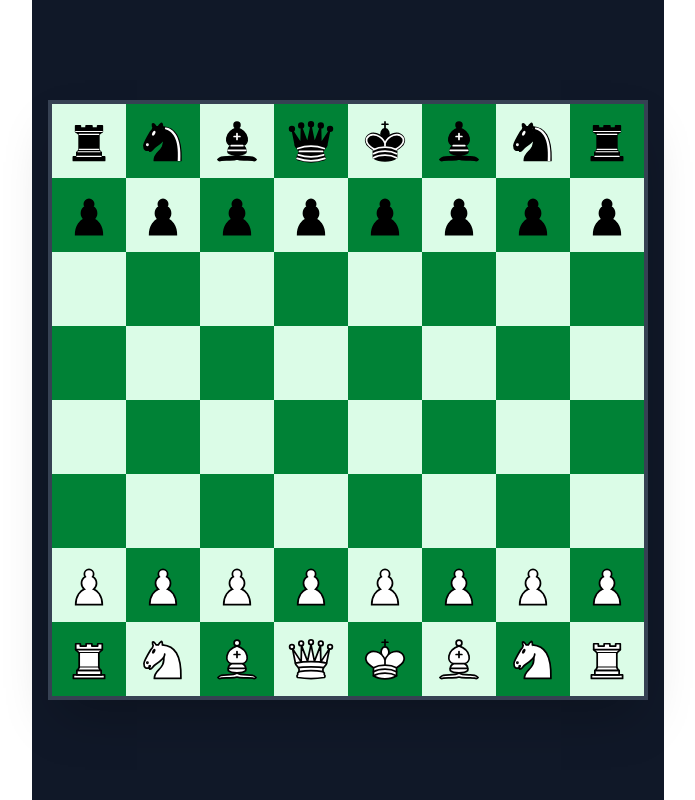
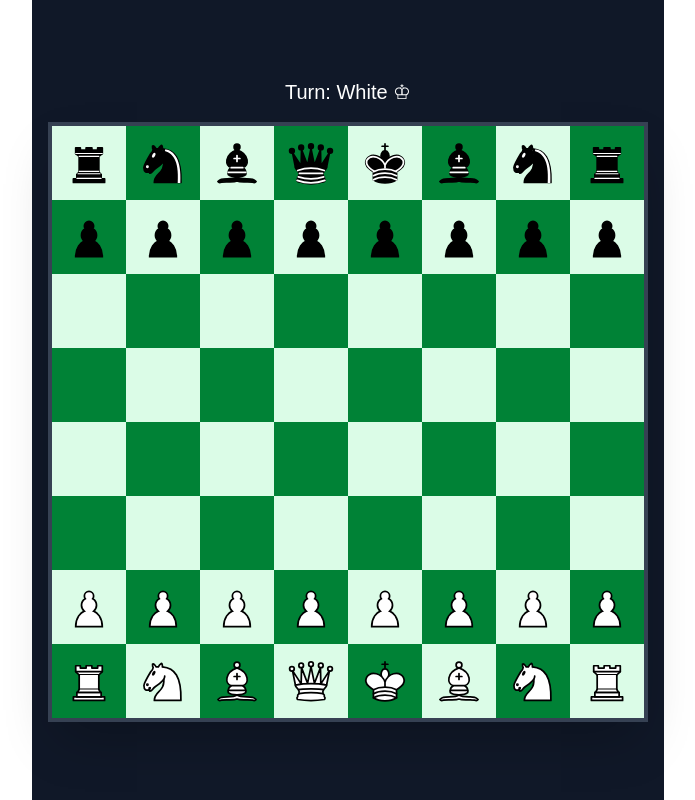
Before and after one commit to userNIGAM/chess-online, a Next.js app: page / in a window 1280 px wide. Shown: the whole page, without its empty margins (292-987 px from the left). Built offline with nearby package versions, Linux system fonts and the light colour scheme.

Commit message:
fixed piece movement and added turn wise logic

```diff
--- a/components/GameBoard.jsx
+++ b/components/GameBoard.jsx
@@ -8,62 +8,85 @@ import { getMoves } from "./utils/getMoves";
 
 export default function ChessBoard() {
   const [board, setBoard] = useState(initialBoard);
-  const [selected, setSelected] = useState(null);
+  const [currentPlayer, setCurrentPlayer] = useState("white");
+  const [moveHistory, setMoveHistory] = useState([]);
+  const [selected, setSelected] = useState(null); // [row, col]
   const [moves, setMoves] = useState([]);
 
-  // Pawn movement logic
 
-  // Handle square click
-  function handleClick(row, col) {
-    const clickedPiece = board[row][col];
+  function getPieceColor(piece) {
+  if (!piece) return null;
+  return piece[0] === "w" ? "white" : "black";
+}
 
-    //if a move square is clicked
-    const isMove = moves.some(([r, c]) => r === row && c === col
-  );
-  if (selected && isMove){
+function handleClick(row, col) {
+  const clickedPiece = board[row][col];
+
+  const isMove = moves.some(([r, c]) => r === row && c === col);
+
+  // ✅ MOVE
+  if (selected && isMove) {
     const [sRow, sCol] = selected;
-    const newBoard = board.map(r => [...r])
+    const movingPiece = board[sRow][sCol];
 
-    newBoard[row][col] = newBoard[sRow][sCol]
+    // ✅ TURN CHECK (FIXED)
+    if (getPieceColor(movingPiece) !== currentPlayer) return;
+
+    const newBoard = board.map(r => [...r]);
+
+    newBoard[row][col] = movingPiece;
     newBoard[sRow][sCol] = null;
 
     setBoard(newBoard);
-    setSelected(null)
-    setMoves([])
+    setSelected(null);
+    setMoves([]);
+
+    // ✅ SWITCH TURN
+    setCurrentPlayer(prev =>
+      prev === "white" ? "black" : "white"
+    );
 
     return;
   }
 
-  //selecting a piece
-  if(clickedPiece){
+  // ✅ SELECT
+  if (clickedPiece) {
+    // ✅ TURN CHECK (FIXED)
+    if (getPieceColor(clickedPiece) !== currentPlayer) return;
 
-    const legalMoves = getMoves(clickedPiece, board, row, col)
+    const legalMoves = getMoves(clickedPiece, board, row, col);
 
     setSelected([row, col]);
     setMoves(legalMoves);
-  } else{
-    setSelected(null);
-    setMoves([])
+    return;
   }
 
-    // if (!piece) {
-    //   setMoves([]);
-    //   return;
-    // }
-    // const legalMoves = getMoves(piece, board, row, col);
-  }
+  // RESET
+  setSelected(null);
+  setMoves([]);
+}
 
   return (
     <div className="flex flex-col items-center justify-center min-h-screen bg-gray-900 p-4">
-      <div className="grid grid-cols-8 w-[90vw] max-w-150 aspect-square border-4 border-gray-700 shadow-2xl">
+
+      {/* 🔁 TURN DISPLAY */}
+      <h2 className="text-white text-xl mb-4">
+        Turn: {currentPlayer === "white" ? "White ♔" : "Black ♚"}
+      </h2>
+
+      <div className="grid grid-cols-8 w-[90vw] max-w-[600px] aspect-square border-4 border-gray-700 shadow-2xl">
         {board.map((rowData, row) =>
           rowData.map((piece, col) => {
             const isDark = (row + col) % 2 === 1;
 
-            const isMove = moves.some(([r, c]) => r === row && c === col);
+            const isMove = moves.some(
+              ([r, c]) => r === row && c === col
+            );
 
             const isSelected =
-              selected && selected[0] === row && selected[1] === col;
+              selected &&
+              selected[0] === row &&
+              selected[1] === col;
 
             return (
               <motion.div
@@ -93,7 +116,7 @@ export default function ChessBoard() {
                 )}
               </motion.div>
             );
-          }),
+          })
         )}
       </div>
     </div>
```
